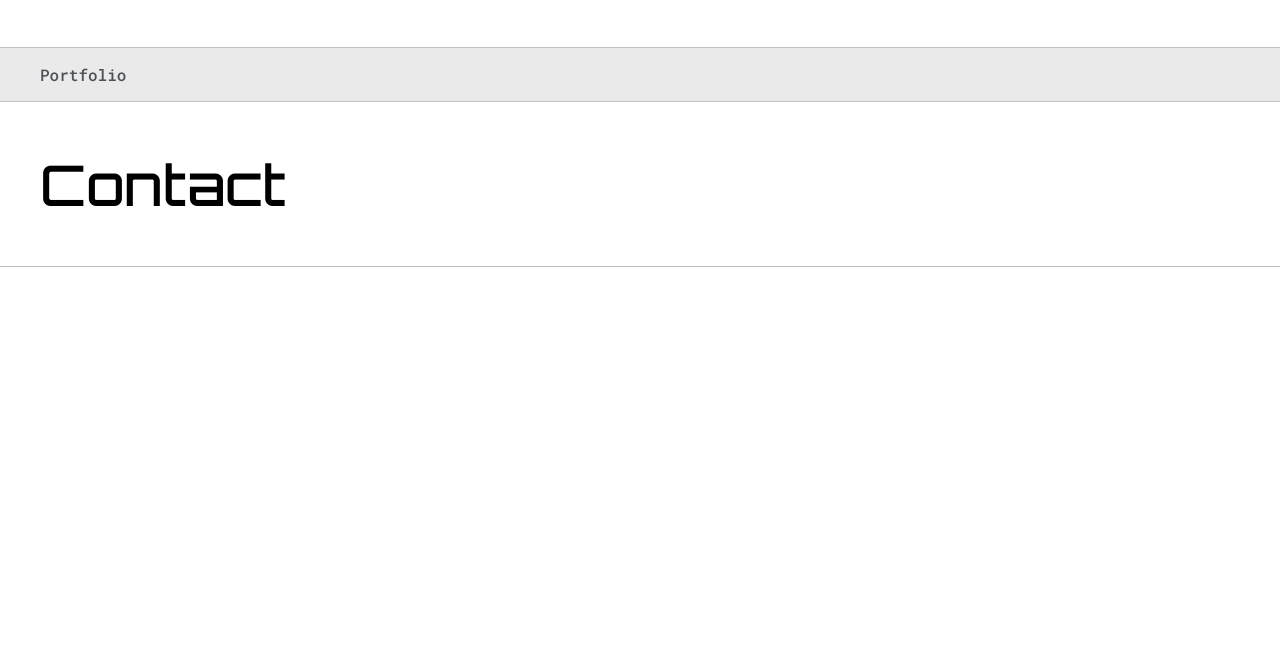
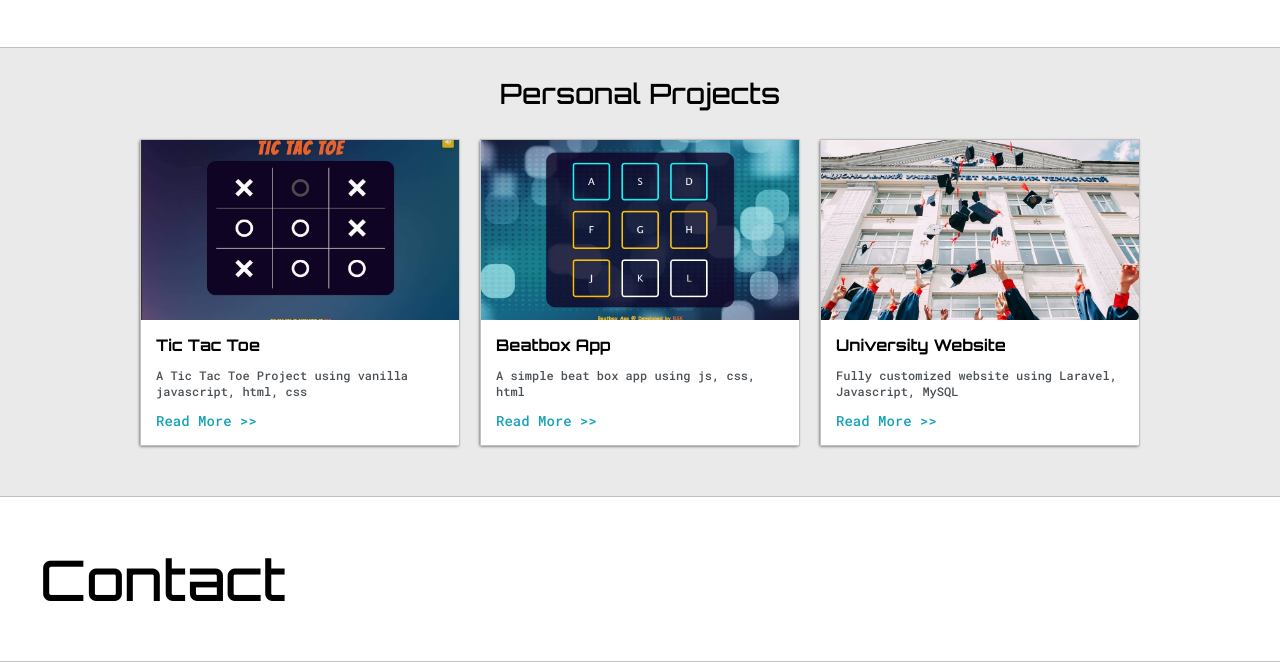
Before and after one commit to RatulSaqibKhan/portfolio_one, a plain HTML site: page index.html in a window 1280 px wide. Shown: the part 1186-1848 px from the top of the page. Before the commit the page ends 1453 px from the top, so only its background shows below. Drawn offline with Linux system fonts and the light colour scheme.

Commit message:
Project Section Design

```diff
--- a/assets/css/app.css
+++ b/assets/css/app.css
@@ -54,6 +54,7 @@ h6 {
   font-size: 16px;
 }
 
+a,
 p,
 li,
 span,
@@ -294,6 +295,11 @@ li {
   color: #17a2b8;
 }
 
+#social_img {
+  width: 100%;
+  object-fit: cover;
+}
+
 .social-links {
   display: grid;
   justify-content: center;
@@ -335,6 +341,54 @@ li {
   color: #0b66c2;
   cursor: pointer;
 }
+
+.post-wrapper {
+  display: grid;
+  grid-template-columns: repeat(auto-fill, 320px);
+  justify-content: center;
+  gap: 20px;
+  padding-bottom: 50px;
+  font-size: 14px;
+}
+
+.post {
+  border: 1px solid var(--borderColor);
+  -webkit-box-shadow: -1px 1px 3px -1px rgba(0, 0, 0, 0.75);
+  -moz-box-shadow: -1px 1px 3px -1px rgba(0, 0, 0, 0.75);
+  box-shadow: -1px 1px 3px -1px rgba(0, 0, 0, 0.75);
+  transition: all 0.5s ease-in-out;
+  cursor: pointer;
+}
+
+.post:hover {
+  -webkit-box-shadow: -1px 2px 22px 0px rgba(0, 0, 0, 0.75);
+  -moz-box-shadow: -1px 2px 22px 0px rgba(0, 0, 0, 0.75);
+  box-shadow: -1px 2px 22px 0px rgba(0, 0, 0, 0.75);
+}
+
+.thumbnail {
+  width: 100%;
+  height: 180px;
+  display: block;
+  object-fit: cover;
+}
+
+.post-preview {
+  background-color: #fff;
+  padding: 15px;
+}
+
+.post-title {
+  color: black;
+  margin: 0;
+  font-weight: bold;
+}
+
+.post-intro {
+  color: #4b5156;
+  font-size: 12px;
+}
+
 @media screen and (max-width: 1200px) {
   .main-container {
     width: 95%;
@@ -361,7 +415,7 @@ li {
   }
 
   h6 {
-    font-size: 11px;
+    font-size: 14px;
   }
 }
 
--- a/index.html
+++ b/index.html
@@ -105,6 +105,7 @@
             </div>
           </div>
           <div class="social-links">
+            <img src="assets/images/marketing.jpg" alt="Follow" id="social_img"/>
             <div>
               <h3>Follow Me in Social Sites</h3>
               <span class="social-icons">
@@ -120,7 +121,54 @@
     </section>
     <section class="s1">
       <div class="main-container">
-        <p>Portfolio</p>
+        <h3 style="text-align: center">Personal Projects</h3>
+        <div class="post-wrapper">
+          <div class="post">
+            <img
+              class="thumbnail"
+              src="assets/images/tic_tac_toe.jpg"
+              alt="Tic Tac Toe"
+              srcset=""
+            />
+            <div class="post-preview">
+              <h6 class="post-title">Tic Tac Toe</h6>
+              <p class="post-intro">
+                A Tic Tac Toe Project using vanilla javascript, html, css
+              </p>
+              <a href="#" target="_blank">Read More >></a>
+            </div>
+          </div>
+          <div class="post">
+            <img
+              class="thumbnail"
+              src="assets/images/beatbox_app.jpg"
+              alt="Beat Box"
+              srcset=""
+            />
+            <div class="post-preview">
+              <h6 class="post-title">Beatbox App</h6>
+              <p class="post-intro">
+                A simple beat box app using js, css, html
+              </p>
+              <a href="#" target="_blank">Read More >></a>
+            </div>
+          </div>
+          <div class="post">
+            <img
+              class="thumbnail"
+              src="assets/images/university_website.jpeg"
+              alt="University Website"
+              srcset=""
+            />
+            <div class="post-preview">
+              <h6 class="post-title">University Website</h6>
+              <p class="post-intro">
+                Fully customized website using Laravel, Javascript, MySQL
+              </p>
+              <a href="#" target="_blank">Read More >></a>
+            </div>
+          </div>
+        </div>
       </div>
     </section>
     <section class="s2">
```
Also changed, not shown: assets/images/marketing.jpg (added), assets/images/thumb_bg_pig_game_app.png (deleted).
